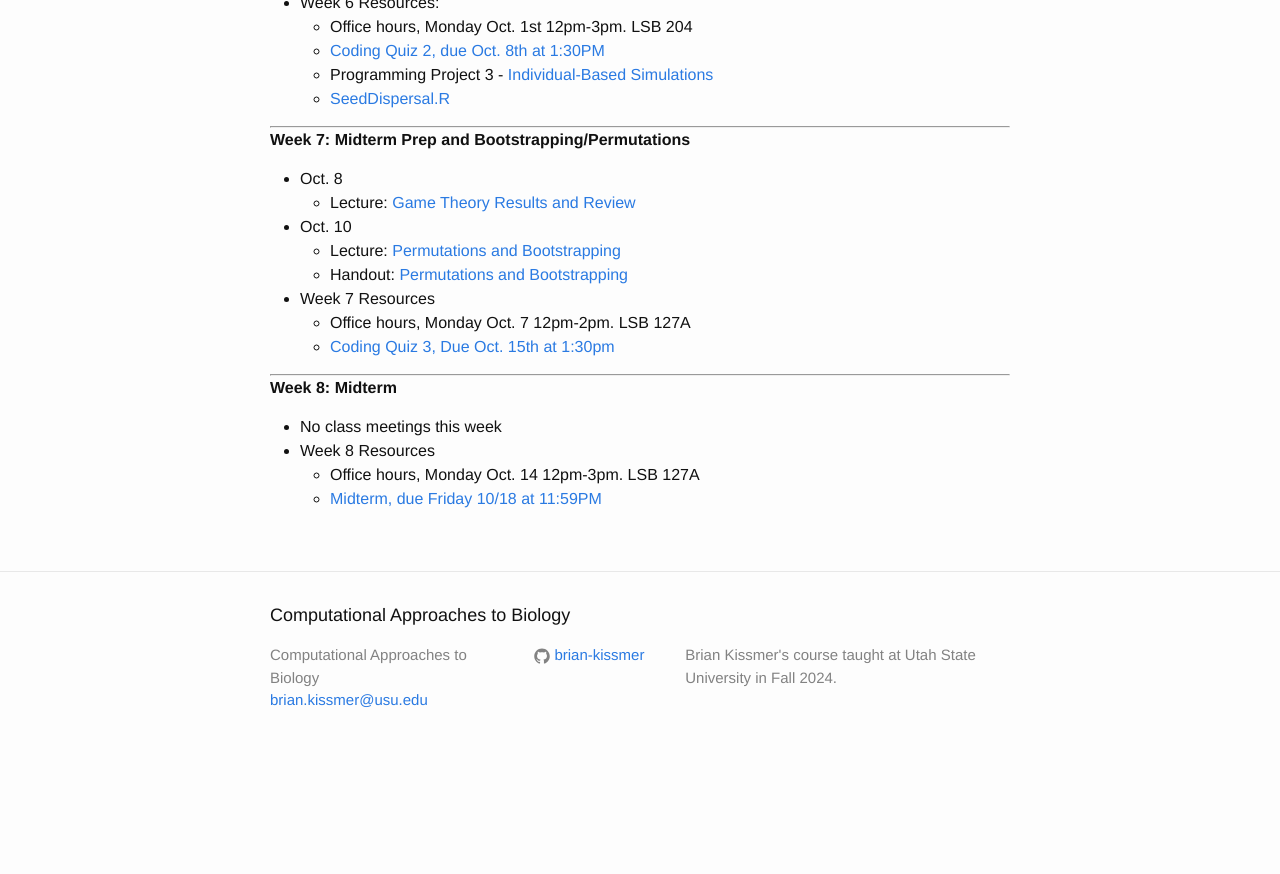
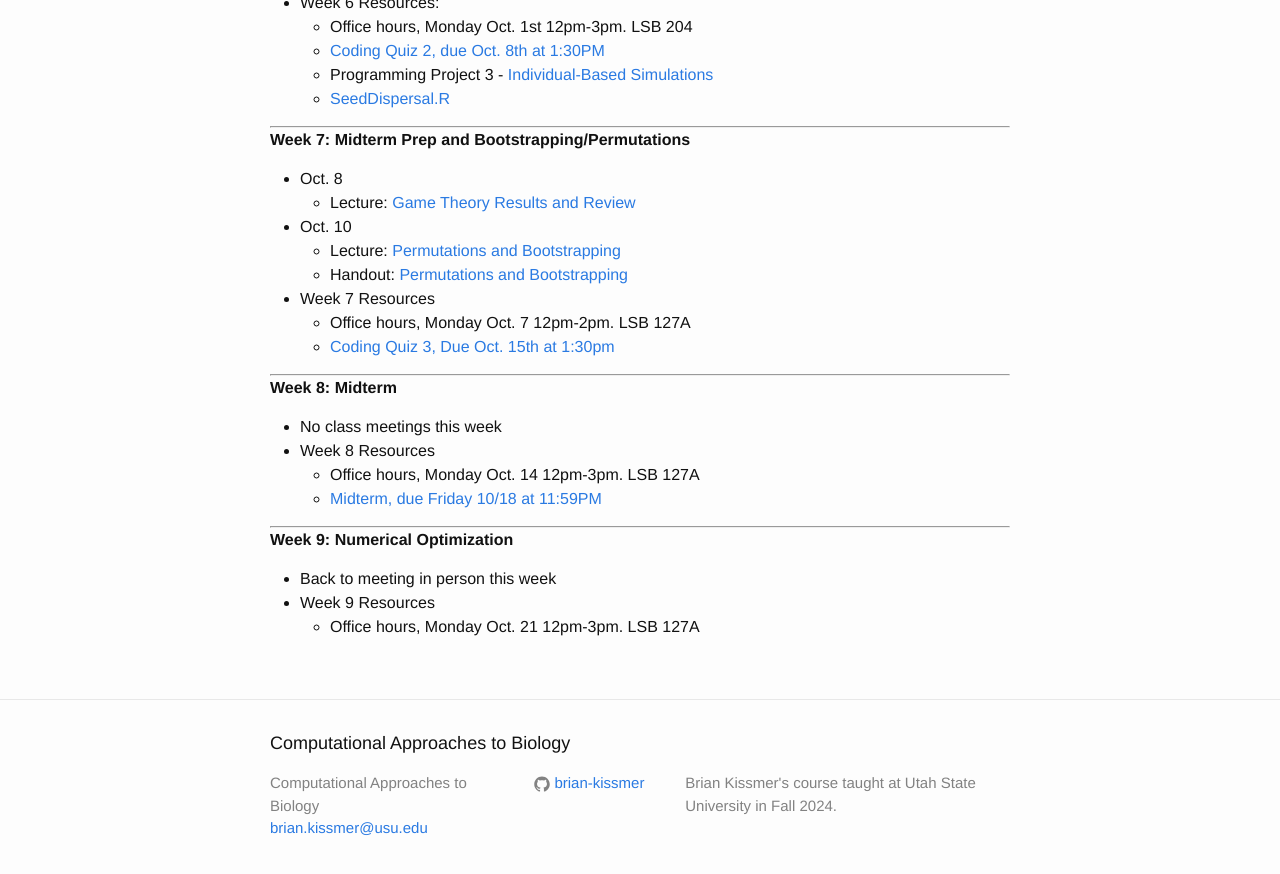
Before and after one commit to brian-kissmer/brian-kissmer.github.io, a Jekyll site: the page built from Schedule.md, in a window 1280 px wide and 900 px high, scrolled down 1960 px. Shown: the top 874 px of the window. Built offline with Jekyll 4.4.1, drawn with Linux system fonts in a browser that asks for light colours; before the commit the page ends 2732 px from its top, so only the background shows below that.

Commit message:
Update Schedule.md

```diff
--- a/Schedule.md
+++ b/Schedule.md
@@ -120,3 +120,10 @@ layout: page
 * Week 8 Resources
    * Office hours, Monday Oct. 14 12pm-3pm. LSB 127A
    * [Midterm, due Friday 10/18 at 11:59PM](https://usu.instructure.com/courses/762928/quizzes/1278905)
+
+***
+
+**Week 9: Numerical Optimization**
+* Back to meeting in person this week
+* Week 9 Resources
+   * Office hours, Monday Oct. 21 12pm-3pm. LSB 127A
```
